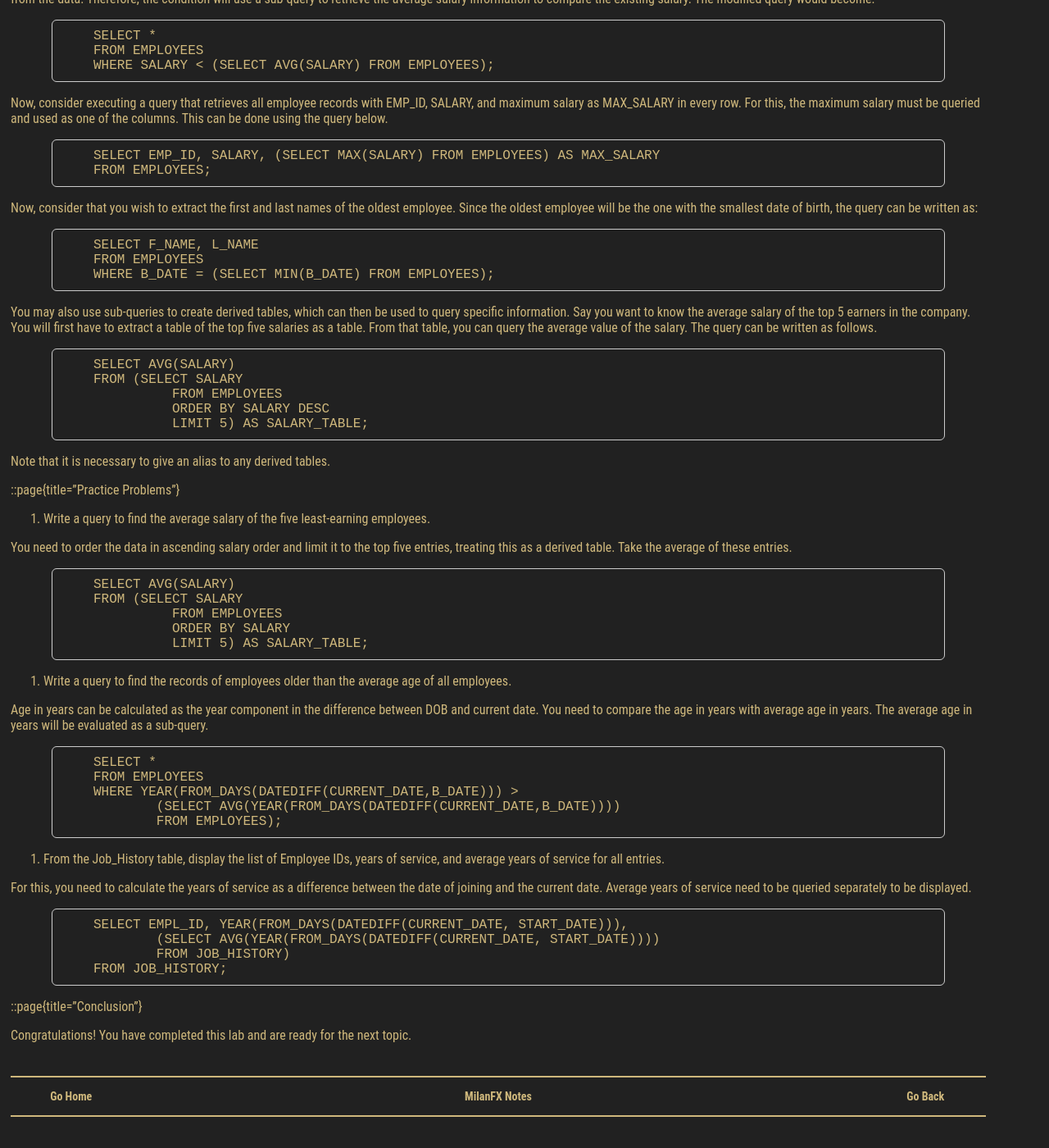
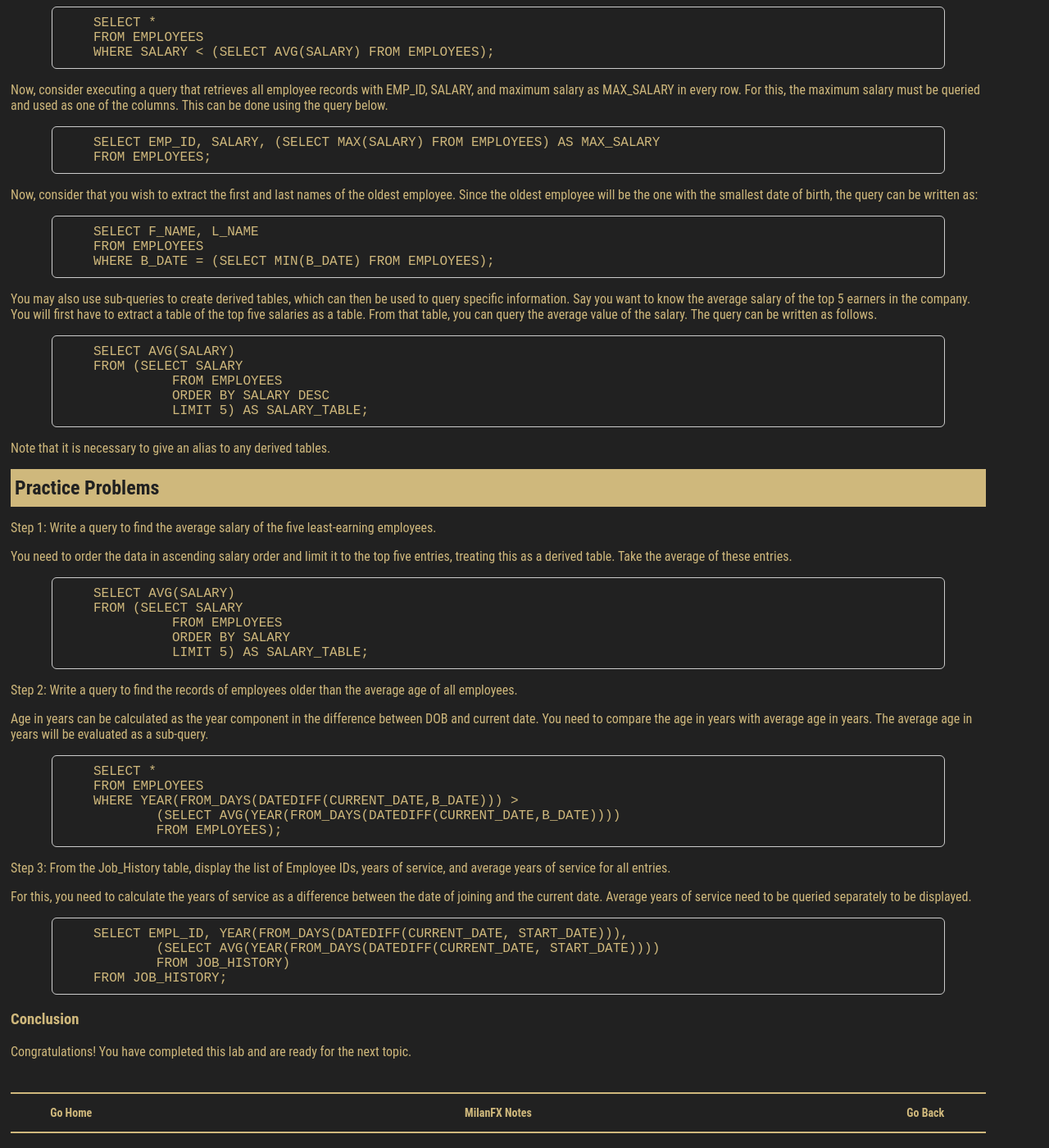
Before and after one commit to milanfx/milanfx.github.io, a Jekyll site: the page built from test.md, in a window 1280 px wide and 1400 px high, scrolled down 1678 px. Shown: the whole window at 82% size. Built offline with Jekyll 4.4.1, drawn with Linux system fonts in a browser that asks for light colours; some of the changed text lies outside the part shown.

Commit message:
Update test.md

````diff
--- a/test.md
+++ b/test.md
@@ -17,23 +17,21 @@ After completing this lab, you will be able to:
 *   Build column expressions (for example, sub-query in place of a column)
 *   Write table expressions (for example, sub-query in place of a table)
 
-
-## Software Used in this Lab
+### Software Used in this Lab
 
 In this lab, you will use <a href="https://www.mysql.com/?utm_medium=Exinfluencer&utm_source=Exinfluencer&utm_content=000026UJ&utm_term=10006555&utm_id=NA-SkillsNetwork-Channel-SkillsNetworkCoursesIBMDB0110ENSkillsNetwork24601058-2021-01-01" target="_blank">MySQL</a>. MySQL is a Relational Database Management System (RDBMS) designed to store, manipulate, and retrieve data efficiently.
 
 <img src="https://cf-courses-data.s3.us.cloud-object-storage.appdomain.cloud/IBM-DB0110EN-SkillsNetwork/labs/Lab%20-%20Create%20Tables%20and%20Load%20Data%20in%20MySQL%20using%20phpMyAdmin/images/mysql.png" width="100" height="100">
-<p></p>
 
 To complete this lab, you will use MySQL relational database service available as part of IBM Skills Network Labs (SN Labs) Cloud IDE. SN Labs is a virtual lab environment used in this course.
 
-## Database Used in this Lab
+### Database Used in this Lab
 
 The database used in this lab is internal. You will be working on a sample HR database. This HR database schema consists of 5 tables: **EMPLOYEES**, **JOB_HISTORY**, **JOBS**, **DEPARTMENTS**, and **LOCATIONS**. Each table has a few rows of sample data. The following diagram shows the tables for the HR database:
 
 <img src="https://cf-courses-data.s3.us.cloud-object-storage.appdomain.cloud/IBMDeveloperSkillsNetwork-DB0201EN-SkillsNetwork/labs/Labs_Coursera_V5/labs/Lab%20-%20Create%20tables%20using%20SQL%20scripts%20and%20Load%20data%20into%20tables/images/Sample_1.PNG" width="670" height="400">
 
-::page{title="Load the database"}
+## Load the database
 
 Using the skills acquired in the previous modules, you should first create the database in MySQL. Follow the steps below.
 
@@ -50,7 +48,7 @@ Using the skills acquired in the previous modules, you should first create the d
 
 4. Use these files in the phpMyAdmin interface as the data for the respective tables  in the \'HR\' database.
 
-::page{title="Sub-queries and Nested Selects"}
+## Sub-queries and Nested Selects
 
 Say you are asked to retrieve all employee records whose salary is lower than the average salary. You might use the following query to do this.
 
@@ -59,6 +57,7 @@ SELECT *
 FROM EMPLOYEES
 WHERE salary < AVG(salary);
 ```
+
 However, this query will generate an error stating, \"Illegal use of group function.\" Here, the group function is `AVG` and cannot be used directly in the condition since it has not been retrieved from the data. Therefore, the condition will use a sub-query to retrieve the average salary information to compare the existing salary. The modified query would become:
 
 ```SQL
@@ -93,17 +92,11 @@ FROM (SELECT SALARY
 ```
 Note that it is necessary to give an alias to any derived tables.
 
-::page{title="Practice Problems"}
+## Practice Problems
 
-1. Write a query to find the average salary of the five least-earning employees.
-
-
+Step 1: Write a query to find the average salary of the five least-earning employees.
 
 You need to order the data in ascending salary order and limit it to the top five entries, treating this as a derived table. Take the average of these entries.
-
-
-
-
 
 ```SQL
 SELECT AVG(SALARY)
@@ -113,16 +106,9 @@ FROM (SELECT SALARY
 	  LIMIT 5) AS SALARY_TABLE;
 ```
 
-
-2. Write a query to find the records of employees older than the average age of all employees.
-
-
+Step 2: Write a query to find the records of employees older than the average age of all employees.
 
 Age in years can be calculated as the year component in the difference between DOB and current date. You need to compare the age in years with average age in years. The average age in years will be evaluated as a sub-query.
-
-
-
-
 
 ```SQL
 SELECT *
@@ -132,10 +118,7 @@ WHERE YEAR(FROM_DAYS(DATEDIFF(CURRENT_DATE,B_DATE))) >
 	FROM EMPLOYEES);
 ```
 
-
-3. From the Job_History table, display the list of Employee IDs, years of service, and average years of service for all entries.
-
-
+Step 3: From the Job_History table, display the list of Employee IDs, years of service, and average years of service for all entries.
 
 For this, you need to calculate the years of service as a difference between the date of joining and the current date. Average years of service need to be queried separately to be displayed.
 
@@ -146,7 +129,6 @@ SELECT EMPL_ID, YEAR(FROM_DAYS(DATEDIFF(CURRENT_DATE, START_DATE))),
 FROM JOB_HISTORY;
 ```
 
-
-::page{title="Conclusion"}
+### Conclusion
 
 Congratulations! You have completed this lab and are ready for the next topic.
````
Also changed, not shown: other parts of test.md (+2 -2 lines).
